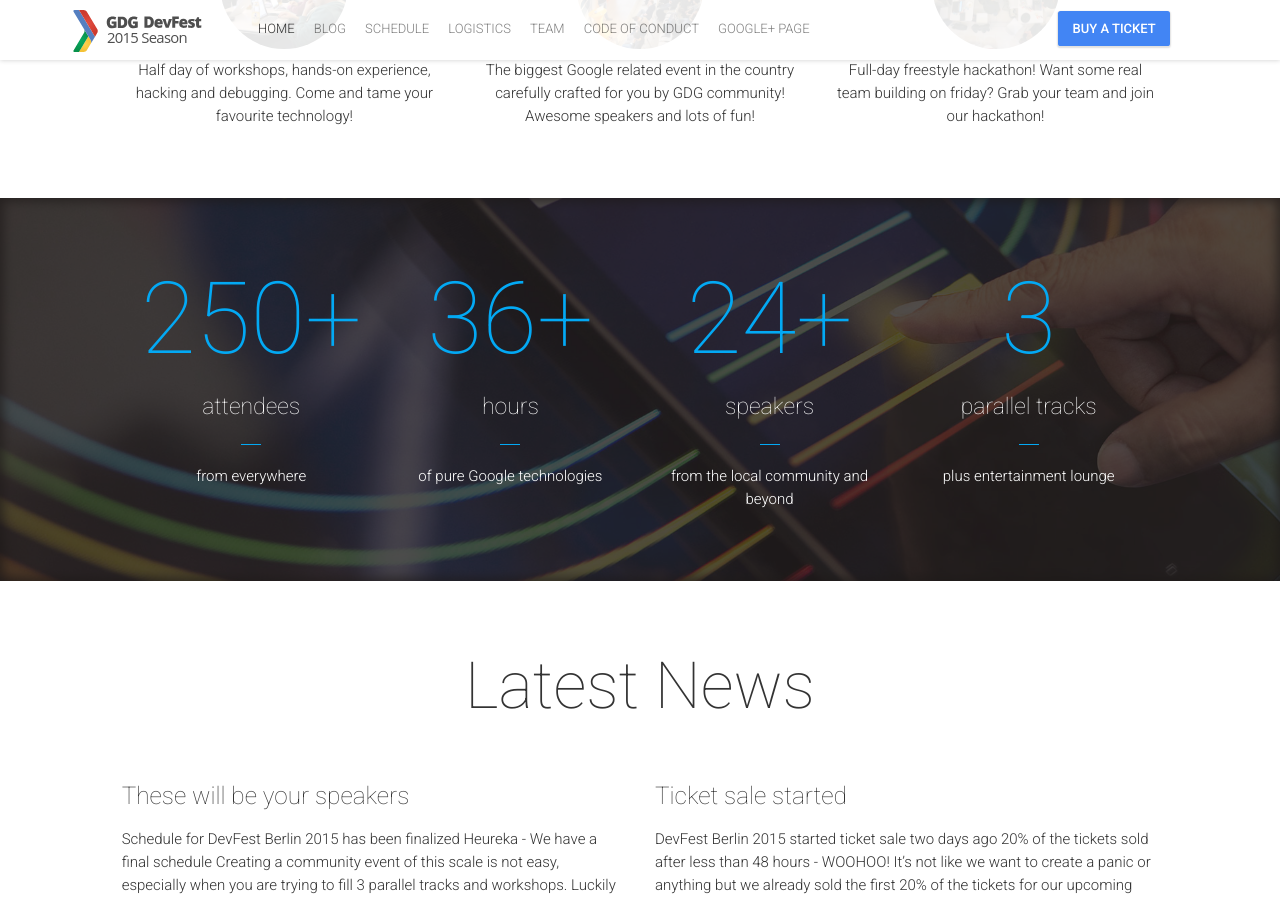
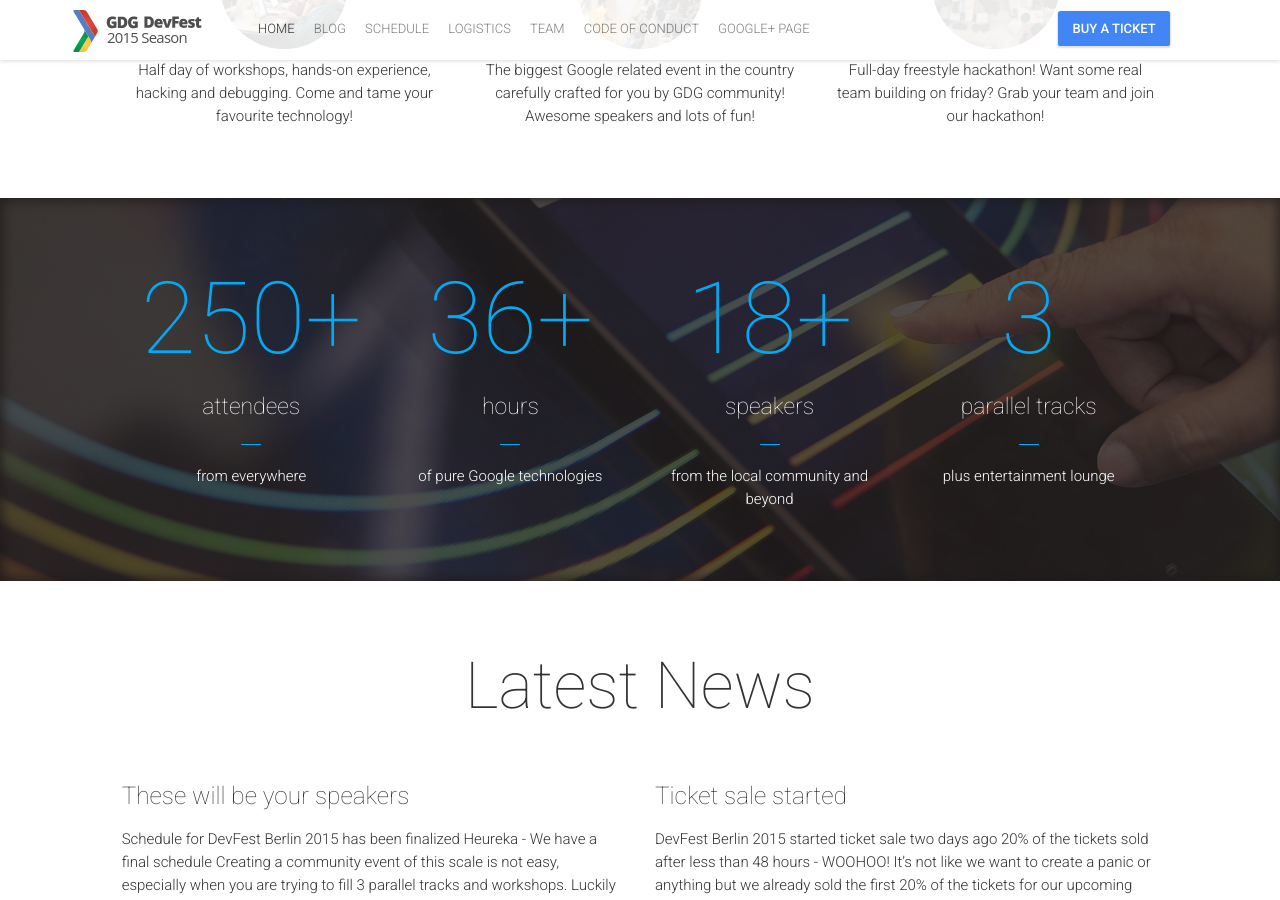
Before and after one commit to devfest-berlin/2015.devfest-berlin.de, a Jekyll site: the page built from index.html, in a window 1280 px wide and 900 px high, scrolled down 1223 px. Built offline with Jekyll 4.4.1, drawn with Linux system fonts in a browser that asks for light colours; nearby versions of some CDN libraries; comment, search, counter and statistics services are not loaded.

Commit message:
Correct number of speakers

```diff
--- a/_config.yml
+++ b/_config.yml
@@ -78,7 +78,7 @@
 statisticBlock:
  - {count: "250", specialCharacter: "+", info: "attendees", detail: "from everywhere"}
  - {count: "36", specialCharacter: "+", info: "hours", detail: "of pure Google technologies"}
- - {count: "24", specialCharacter: "+", info: "speakers", detail: "from the local community and beyond"}
+ - {count: "18", specialCharacter: "+", info: "speakers", detail: "from the local community and beyond"}
  - {count: "3", specialCharacter: "", info: "parallel tracks", detail: "plus entertainment lounge"}
 
 # Latest News Block
```
